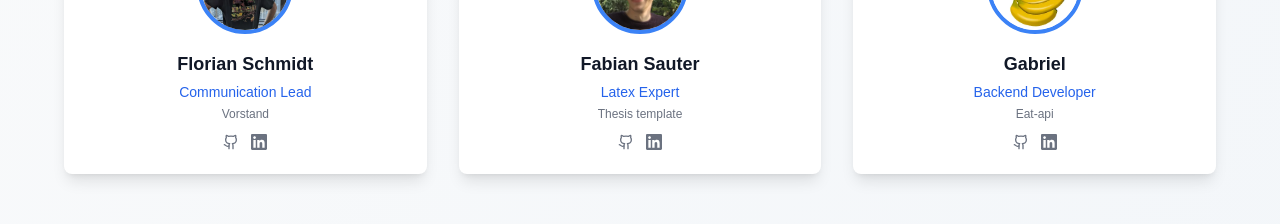
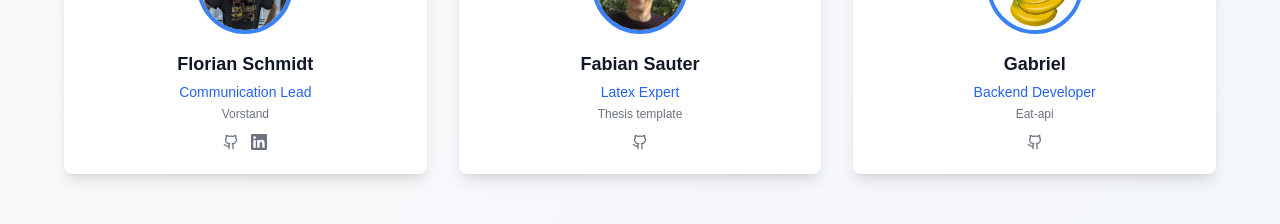
Before and after one commit to TUM-Dev/Website, a Next.js app: page / in a window 1280 px wide. Shown: the part 3240-3464 px from the top of the page. Built offline with nearby package versions, Linux system fonts and the light colour scheme.

Commit message:
fix: some of the linkedin/github links link to `undefined`

```diff
--- a/app/page.tsx
+++ b/app/page.tsx
@@ -55,7 +55,9 @@ export default function HomePage() {
 		},
 		{
 			avatar: "/avatars/florian.webp",
+			github: "FlorianDev",
 			leads_project: "Vorstand",
+			linkedin: "florian-schmidt-1965721b2",
 			name: "Florian Schmidt",
 			role: "Communication Lead",
 		},
--- a/components/member.tsx
+++ b/components/member.tsx
@@ -43,6 +43,7 @@ export const Member: React.FC<MemberProps> = ({
 						{leads_project}
 					</p>
 					<div className="flex justify-center space-x-3">
+						{github && (
 							<Link
 								aria-label={`GitHub profile of ${name}`}
 								className="dark:text-gray-400 text-gray-500 hover:dark:text-blue-400 transition-colors"
@@ -50,6 +51,8 @@ export const Member: React.FC<MemberProps> = ({
 							>
 								<Github className="w-4 h-4" />
 							</Link>
+						)}
+						{linkedin && (
 							<Link
 								aria-label={`LinkedIn profile of ${name}`}
 								className="dark:text-gray-400 text-gray-500 hover:dark:text-blue-400 transition-colors"
@@ -64,6 +67,7 @@ export const Member: React.FC<MemberProps> = ({
 									<path d="M20.447 20.452h-3.554v-5.569c0-1.328-.027-3.037-1.852-3.037-1.853 0-2.136 1.445-2.136 2.939v5.667H9.351V9h3.414v1.561h.046c.477-.9 1.637-1.85 3.37-1.85 3.601 0 4.267 2.37 4.267 5.455v6.286zM5.337 7.433c-1.144 0-2.063-.926-2.063-2.065 0-1.138.92-2.063 2.063-2.063 1.14 0 2.064.925 2.064 2.063 0 1.139-.925 2.065-2.064 2.065zm1.782 13.019H3.555V9h3.564v11.452zM22.225 0H1.771C.792 0 0 .774 0 1.729v20.542C0 23.227.792 24 1.771 24h20.451C23.2 24 24 23.227 24 22.271V1.729C24 .774 23.2 0 22.222 0h.003z" />
 								</svg>
 							</Link>
+						)}
 					</div>
 				</CardContent>
 			</Card>
```
Lines whose indentation alone changed are shown as unchanged.
